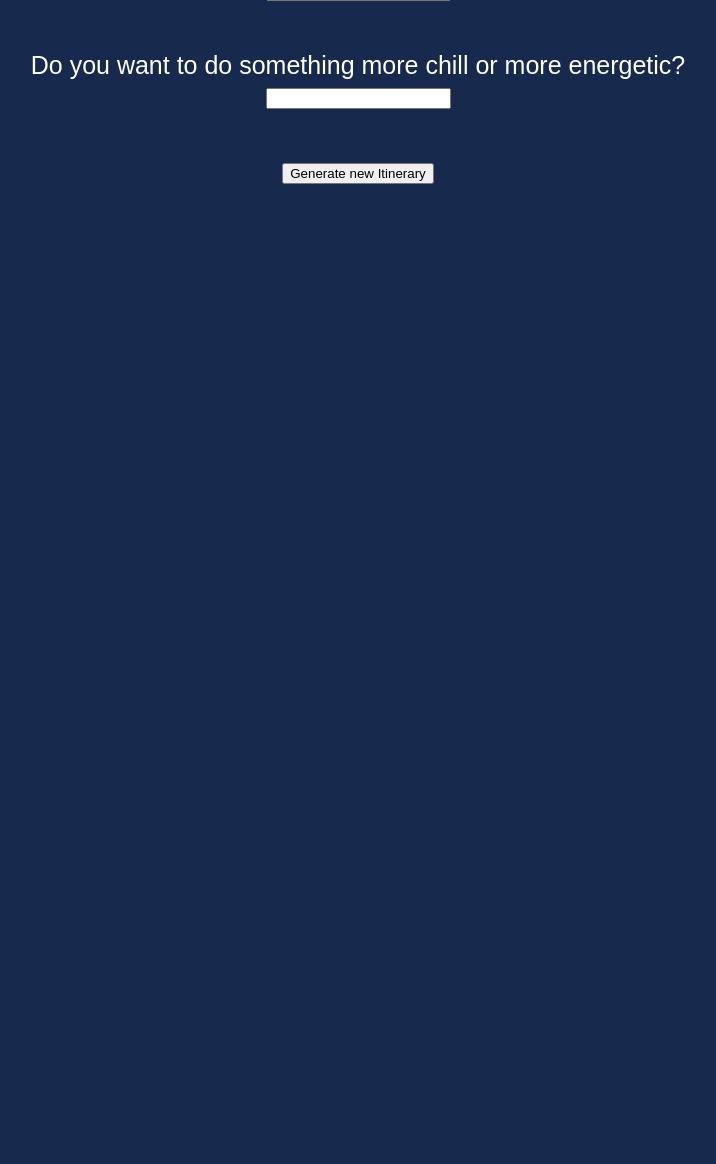
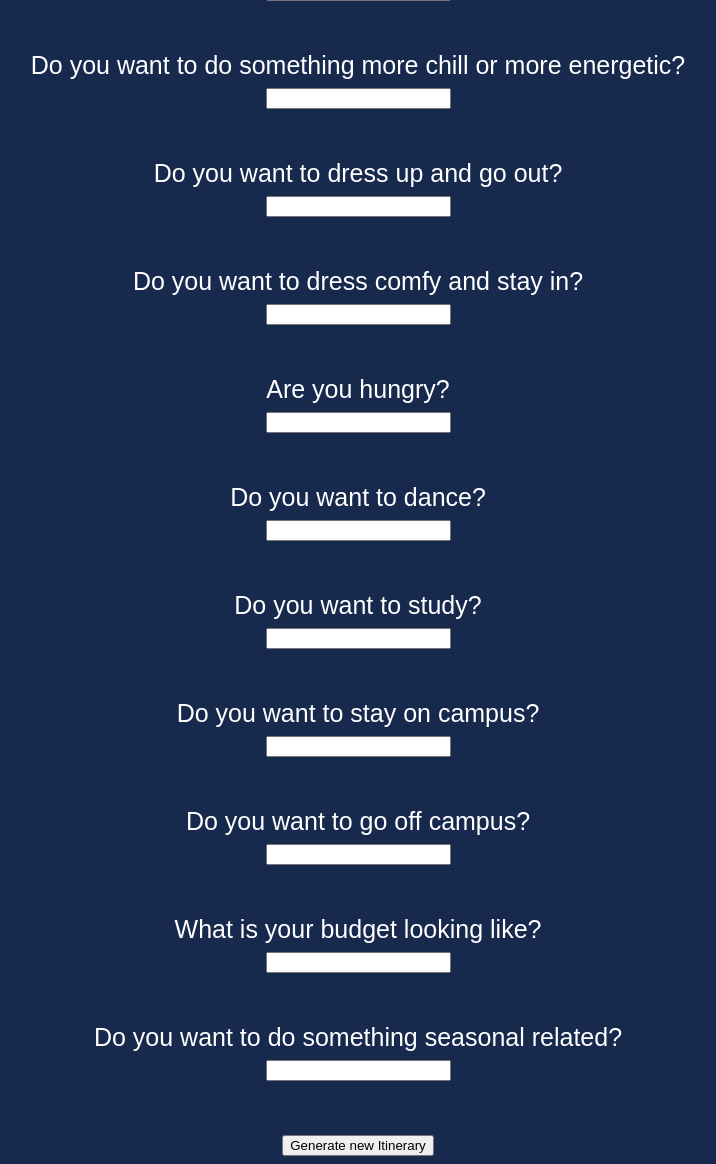
Before and after one commit to revajeth/IlliniGather, a Flask app: template src/pages/templates/generateItinerary.html in a window 1280 px wide. Shown: the part 610-1774 px from the top of the page, without its empty margins (282-998 px from the left). Before the commit the page ends 794 px from the top, so only its background shows below. Run offline with Flask 3, Linux system fonts and the light colour scheme; the template is opened without the code that fills it, so the values that code supplies are empty.

```diff
--- a/src/pages/templates/generateItinerary.html
+++ b/src/pages/templates/generateItinerary.html
@@ -35,6 +35,51 @@
         <input type="text" id="activity" name="activity"><br>
     </form>
 
+    <form>
+        <label for="netid">Do you want to dress up and go out?</label><br>
+        <input type="text" id="netid" name="netid"><br>
+    </form>
+
+    <form>
+        <label for="netid">Do you want to dress comfy and stay in?</label><br>
+        <input type="text" id="netid" name="netid"><br>
+    </form>
+
+    <form>
+        <label for="netid">Are you hungry?</label><br>
+        <input type="text" id="netid" name="netid"><br>
+    </form>
+
+    <form>
+        <label for="netid">Do you want to dance?</label><br>
+        <input type="text" id="netid" name="netid"><br>
+    </form>
+
+    <form>
+        <label for="netid">Do you want to study?</label><br>
+        <input type="text" id="netid" name="netid"><br>
+    </form>
+
+    <form>
+        <label for="netid">Do you want to stay on campus?</label><br>
+        <input type="text" id="netid" name="netid"><br>
+    </form>
+
+    <form>
+        <label for="netid">Do you want to go off campus?</label><br>
+        <input type="text" id="netid" name="netid"><br>
+    </form>
+
+    <form>
+        <label for="netid">What is your budget looking like?</label><br>
+        <input type="text" id="netid" name="netid"><br>
+    </form>
+
+    <form>
+        <label for="netid">Do you want to do something seasonal related?</label><br>
+        <input type="text" id="netid" name="netid"><br>
+    </form>
+
     <br><br><br>
 
     <button type="button" id="generateButton">Generate new Itinerary</button>
```
